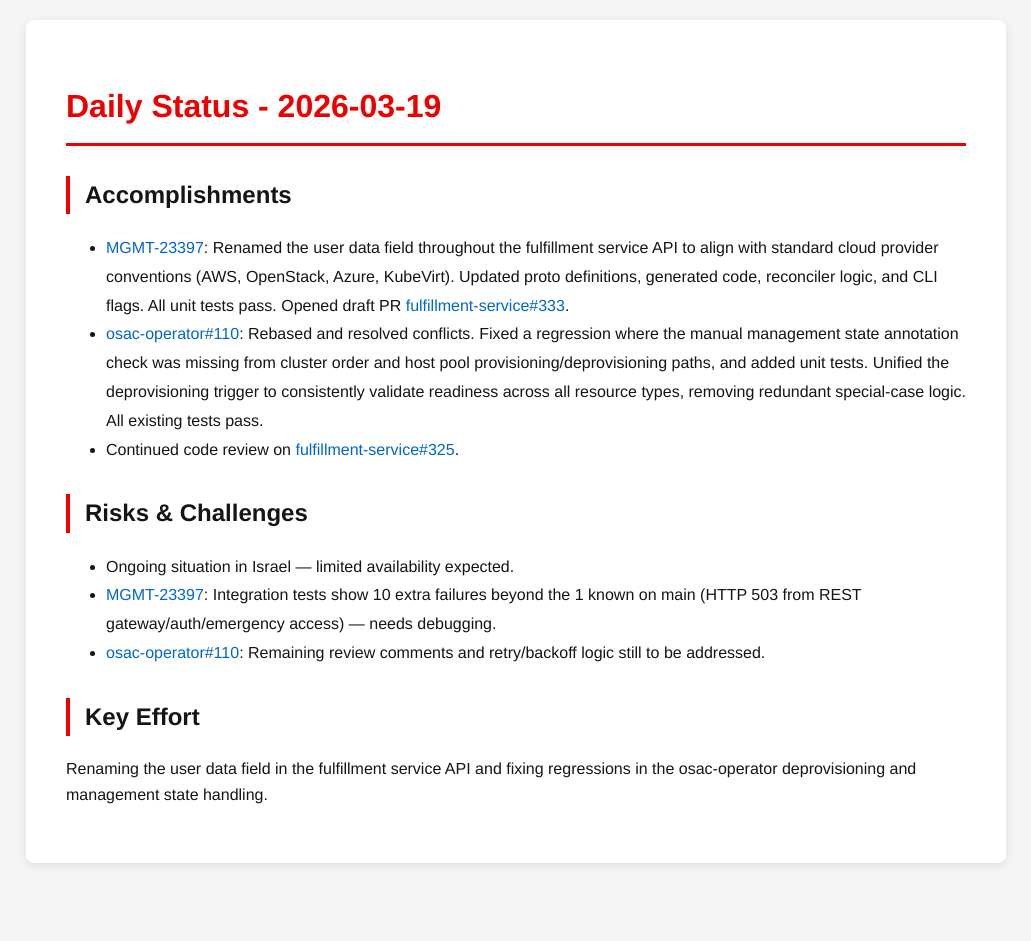
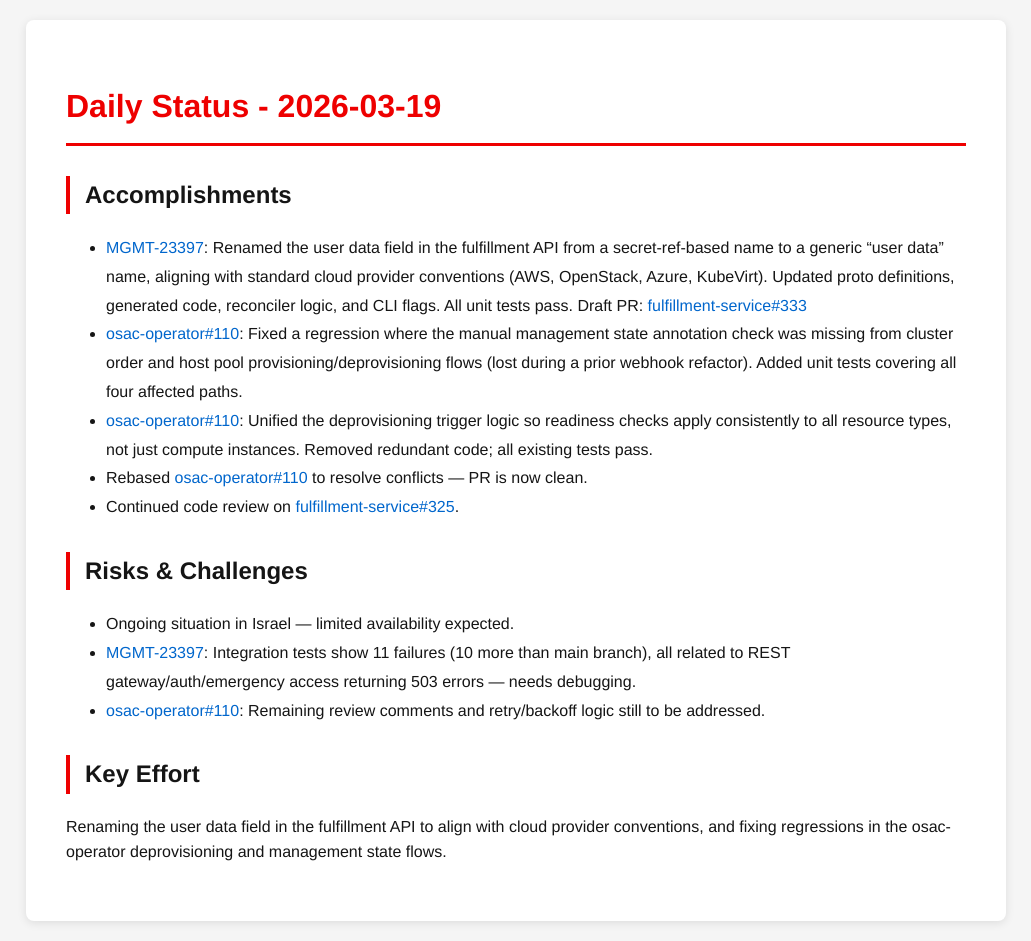
Before and after one commit to tzvatot/daily-status, a Jekyll site: the page built from 2026-03-19.md, in a window 1280 px wide. Shown: the whole page, without its empty margins (124-1155 px from the left). Built offline with Jekyll 4.4.1, drawn with Linux system fonts in a browser that asks for light colours; before the commit the page ends 900 px from its top, so only the background shows below that.

Commit message:
Daily status update - 2026-03-19

```diff
--- a/2026-03-19.md
+++ b/2026-03-19.md
@@ -7,14 +7,16 @@ date: 2026-03-19
 # Daily Status - 2026-03-19
 
 ## Accomplishments
-- [MGMT-23397](https://issues.redhat.com/browse/MGMT-23397): Renamed the user data field throughout the fulfillment service API to align with standard cloud provider conventions (AWS, OpenStack, Azure, KubeVirt). Updated proto definitions, generated code, reconciler logic, and CLI flags. All unit tests pass. Opened draft PR [fulfillment-service#333](https://github.com/osac-project/fulfillment-service/pull/333).
-- [osac-operator#110](https://github.com/osac-project/osac-operator/pull/110): Rebased and resolved conflicts. Fixed a regression where the manual management state annotation check was missing from cluster order and host pool provisioning/deprovisioning paths, and added unit tests. Unified the deprovisioning trigger to consistently validate readiness across all resource types, removing redundant special-case logic. All existing tests pass.
+- [MGMT-23397](https://issues.redhat.com/browse/MGMT-23397): Renamed the user data field in the fulfillment API from a secret-ref-based name to a generic "user data" name, aligning with standard cloud provider conventions (AWS, OpenStack, Azure, KubeVirt). Updated proto definitions, generated code, reconciler logic, and CLI flags. All unit tests pass. Draft PR: [fulfillment-service#333](https://github.com/osac-project/fulfillment-service/pull/333)
+- [osac-operator#110](https://github.com/osac-project/osac-operator/pull/110): Fixed a regression where the manual management state annotation check was missing from cluster order and host pool provisioning/deprovisioning flows (lost during a prior webhook refactor). Added unit tests covering all four affected paths.
+- [osac-operator#110](https://github.com/osac-project/osac-operator/pull/110): Unified the deprovisioning trigger logic so readiness checks apply consistently to all resource types, not just compute instances. Removed redundant code; all existing tests pass.
+- Rebased [osac-operator#110](https://github.com/osac-project/osac-operator/pull/110) to resolve conflicts — PR is now clean.
 - Continued code review on [fulfillment-service#325](https://github.com/osac-project/fulfillment-service/pull/325).
 
 ## Risks & Challenges
 - Ongoing situation in Israel — limited availability expected.
-- [MGMT-23397](https://issues.redhat.com/browse/MGMT-23397): Integration tests show 10 extra failures beyond the 1 known on main (HTTP 503 from REST gateway/auth/emergency access) — needs debugging.
+- [MGMT-23397](https://issues.redhat.com/browse/MGMT-23397): Integration tests show 11 failures (10 more than main branch), all related to REST gateway/auth/emergency access returning 503 errors — needs debugging.
 - [osac-operator#110](https://github.com/osac-project/osac-operator/pull/110): Remaining review comments and retry/backoff logic still to be addressed.
 
 ## Key Effort
-Renaming the user data field in the fulfillment service API and fixing regressions in the osac-operator deprovisioning and management state handling.
+Renaming the user data field in the fulfillment API to align with cloud provider conventions, and fixing regressions in the osac-operator deprovisioning and management state flows.
```
